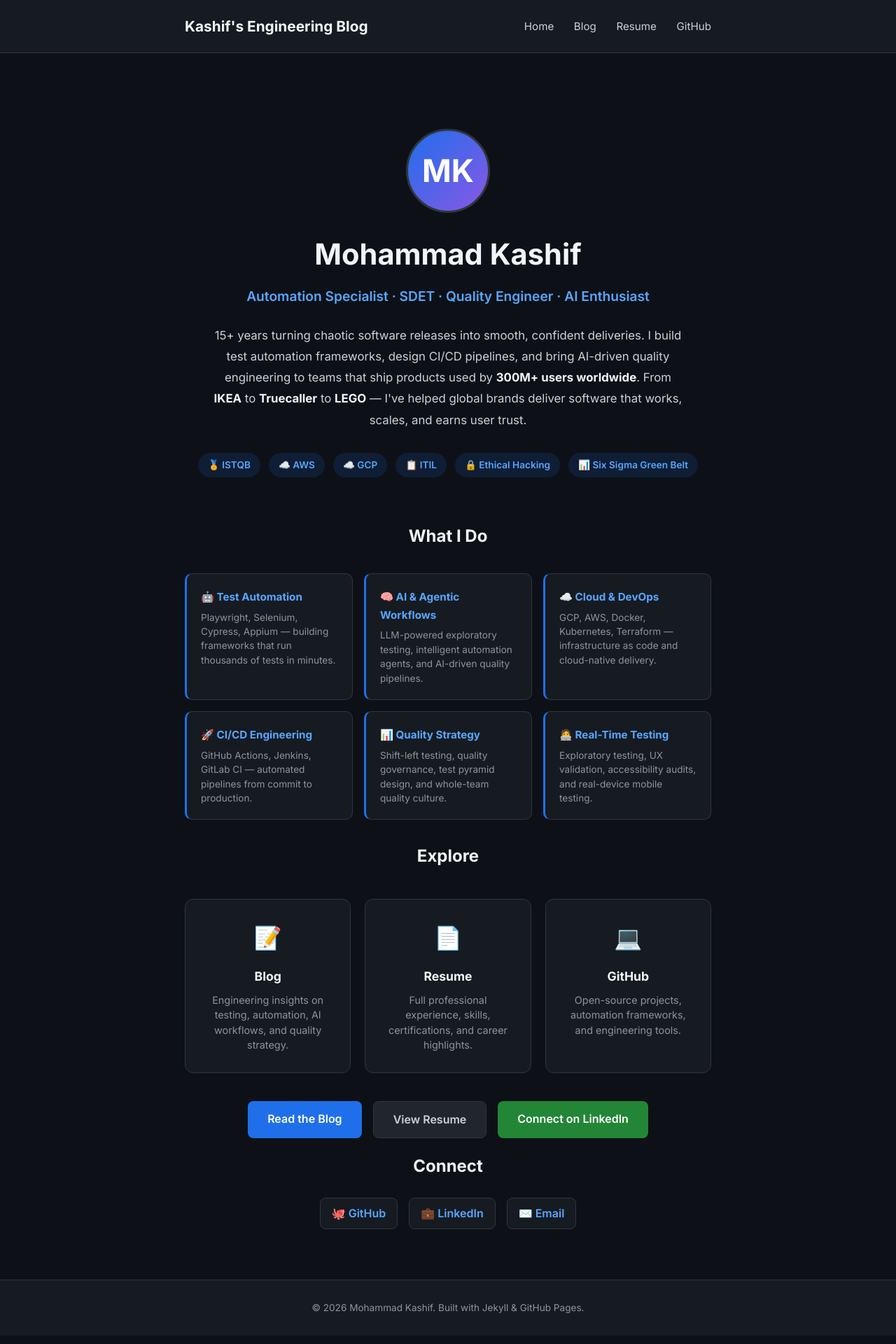
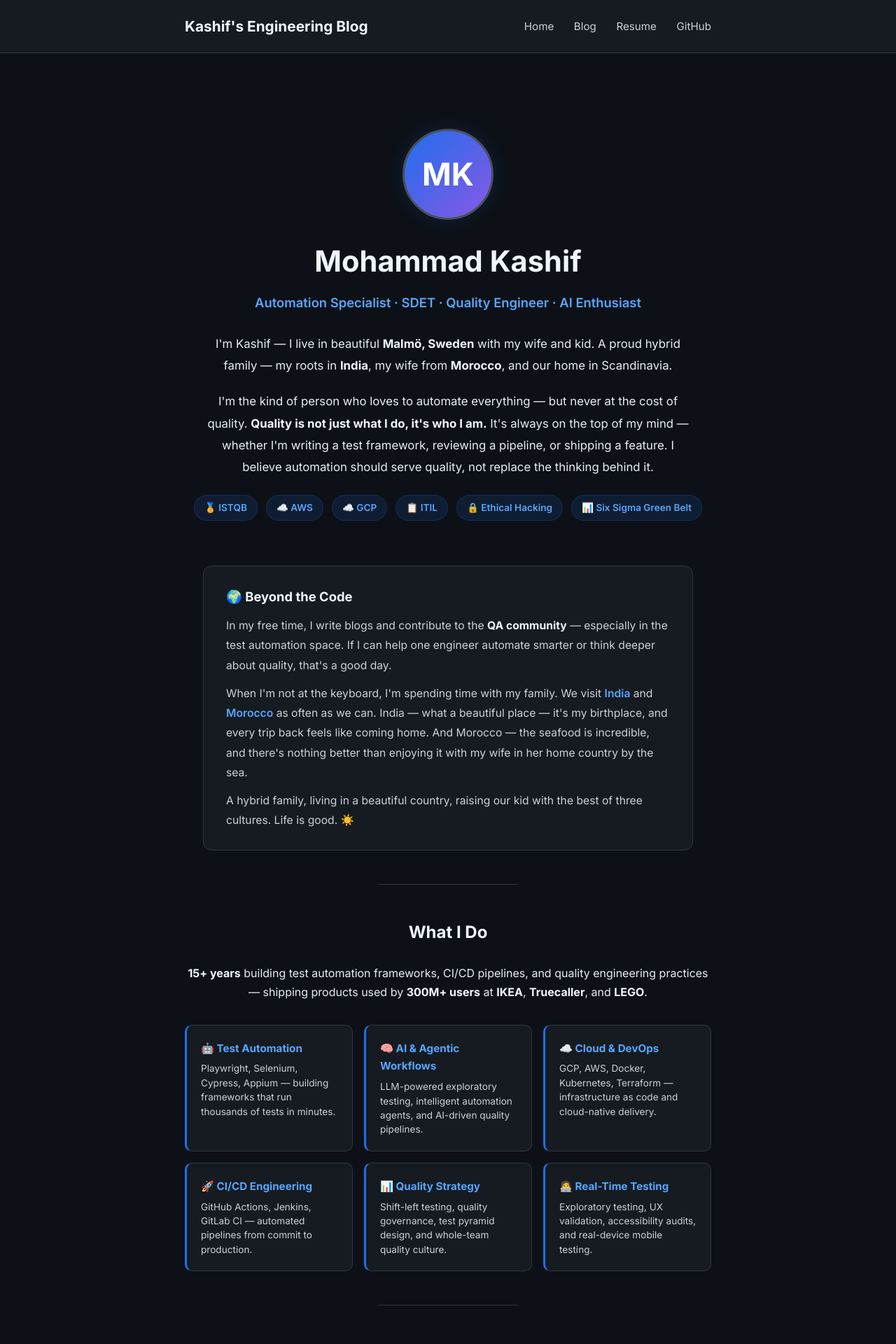
Before and after one commit to ascertain/ascertain.github.io, a Jekyll site: the page built from index.html, in a window 1280 px wide. Shown: the top 1920 px of the page at 70% size. Built offline with Jekyll 4.4.1, drawn with Linux system fonts in a browser that asks for light colours; the list of posts is cut into pages by our own code.

Commit message:
feat: personal homepage with Kashif's story, family, and quality mindset

```diff
--- a/index.html
+++ b/index.html
@@ -9,8 +9,8 @@ title: "Mohammad Kashif — Automation Specialist"
     padding: 60px 0 40px;
   }
   .hero-home .avatar {
-    width: 120px;
-    height: 120px;
+    width: 130px;
+    height: 130px;
     border-radius: 50%;
     background: linear-gradient(135deg, #1f6feb, #8957e5);
     color: #fff;
@@ -20,7 +20,8 @@ title: "Mohammad Kashif — Automation Specialist"
     align-items: center;
     justify-content: center;
     margin: 0 auto 24px;
-    border: 3px solid #30363d;
+    border: 3px solid #484f58;
+    box-shadow: 0 0 30px rgba(31, 111, 235, 0.15);
   }
   .hero-home h1 {
     font-size: 2.6rem;
@@ -28,17 +29,49 @@ title: "Mohammad Kashif — Automation Specialist"
     color: #f0f6fc;
   }
   .hero-home .tagline {
-    font-size: 1.2rem;
+    font-size: 1.15rem;
     color: #58a6ff;
-    margin-bottom: 24px;
+    margin-bottom: 28px;
     font-weight: 600;
   }
   .hero-home .intro {
-    max-width: 680px;
+    max-width: 700px;
+    margin: 0 auto 20px;
+    font-size: 1.05rem;
+    line-height: 1.85;
+    color: #e6edf3;
+  }
+  .hero-home .intro strong {
+    color: #f0f6fc;
+  }
+  .personal-section {
+    max-width: 700px;
     margin: 0 auto 32px;
-    font-size: 1.05rem;
+    background: #161b22;
+    border: 1px solid #30363d;
+    border-radius: 12px;
+    padding: 28px 32px;
+  }
+  .personal-section h3 {
+    color: #f0f6fc;
+    font-size: 1.15rem;
+    margin-bottom: 12px;
+  }
+  .personal-section p {
+    color: #c9d1d9;
+    font-size: 0.98rem;
     line-height: 1.8;
-    color: #c9d1d9;
+    margin-bottom: 12px;
+  }
+  .personal-section p:last-child {
+    margin-bottom: 0;
+  }
+  .personal-section strong {
+    color: #f0f6fc;
+  }
+  .personal-section .place {
+    color: #58a6ff;
+    font-weight: 600;
   }
   .home-cards {
     display: grid;
@@ -52,11 +85,12 @@ title: "Mohammad Kashif — Automation Specialist"
     border-radius: 12px;
     padding: 28px 24px;
     text-align: center;
-    transition: border-color 0.2s, transform 0.2s;
+    transition: border-color 0.2s, transform 0.2s, box-shadow 0.2s;
   }
   .home-card:hover {
     border-color: #58a6ff;
     transform: translateY(-3px);
+    box-shadow: 0 4px 20px rgba(88, 166, 255, 0.08);
   }
   .home-card .icon {
     font-size: 2rem;
@@ -84,6 +118,10 @@ title: "Mohammad Kashif — Automation Specialist"
     border-radius: 10px;
     padding: 20px;
     border-left: 3px solid #1f6feb;
+    transition: border-color 0.2s;
+  }
+  .expertise-item:hover {
+    border-color: #58a6ff;
   }
   .expertise-item h4 {
     color: #58a6ff;
@@ -91,7 +129,7 @@ title: "Mohammad Kashif — Automation Specialist"
     font-size: 0.95rem;
   }
   .expertise-item p {
-    color: #8b949e;
+    color: #c9d1d9;
     font-size: 0.85rem;
     line-height: 1.5;
   }
@@ -109,11 +147,11 @@ title: "Mohammad Kashif — Automation Specialist"
     font-weight: 600;
     text-decoration: none;
     font-size: 1rem;
-    transition: opacity 0.2s;
+    transition: opacity 0.2s, transform 0.2s;
   }
-  .home-cta a:hover { opacity: 0.85; }
+  .home-cta a:hover { opacity: 0.85; transform: translateY(-1px); }
   .btn-primary { background: #1f6feb; color: #fff; }
-  .btn-secondary { background: #21262d; color: #c9d1d9; border: 1px solid #30363d; }
+  .btn-secondary { background: #21262d; color: #e6edf3; border: 1px solid #30363d; }
   .btn-accent { background: #238636; color: #fff; }
   .section-title {
     font-size: 1.5rem;
@@ -133,13 +171,13 @@ title: "Mohammad Kashif — Automation Specialist"
     text-decoration: none;
     font-weight: 600;
     font-size: 1rem;
-    padding: 8px 16px;
+    padding: 10px 18px;
     border: 1px solid #30363d;
     border-radius: 8px;
     background: #161b22;
-    transition: border-color 0.2s;
+    transition: border-color 0.2s, transform 0.2s;
   }
-  .connect-links a:hover { border-color: #58a6ff; }
+  .connect-links a:hover { border-color: #58a6ff; transform: translateY(-1px); }
   .cert-badges {
     display: flex;
     gap: 12px;
@@ -154,6 +192,13 @@ title: "Mohammad Kashif — Automation Specialist"
     border-radius: 20px;
     font-size: 0.85rem;
     font-weight: 600;
+    border: 1px solid rgba(31, 111, 235, 0.2);
+  }
+  .divider {
+    border: none;
+    border-top: 1px solid #30363d;
+    margin: 48px auto;
+    max-width: 200px;
   }
 </style>
 
@@ -161,12 +206,18 @@ title: "Mohammad Kashif — Automation Specialist"
   <div class="avatar">MK</div>
   <h1>Mohammad Kashif</h1>
   <p class="tagline">Automation Specialist · SDET · Quality Engineer · AI Enthusiast</p>
+
   <p class="intro">
-    15+ years turning chaotic software releases into smooth, confident deliveries.
-    I build test automation frameworks, design CI/CD pipelines, and bring AI-driven quality engineering
-    to teams that ship products used by <strong>300M+ users worldwide</strong>.
-    From <strong>IKEA</strong> to <strong>Truecaller</strong> to <strong>LEGO</strong> — I've helped global brands
-    deliver software that works, scales, and earns user trust.
+    I'm Kashif — I live in beautiful <strong>Malmö, Sweden</strong> with my wife and kid.
+    A proud hybrid family — my roots in <strong>India</strong>, my wife from <strong>Morocco</strong>,
+    and our home in Scandinavia.
+  </p>
+
+  <p class="intro">
+    I'm the kind of person who loves to automate everything — but never at the cost of quality.
+    <strong>Quality is not just what I do, it's who I am.</strong> It's always on the top of my mind —
+    whether I'm writing a test framework, reviewing a pipeline, or shipping a feature.
+    I believe automation should serve quality, not replace the thinking behind it.
   </p>
 
   <div class="cert-badges">
@@ -179,7 +230,35 @@ title: "Mohammad Kashif — Automation Specialist"
   </div>
 </div>
 
+<div class="personal-section">
+  <h3>🌍 Beyond the Code</h3>
+  <p>
+    In my free time, I write blogs and contribute to the <strong>QA community</strong> — especially
+    in the test automation space. If I can help one engineer automate smarter or think deeper about
+    quality, that's a good day.
+  </p>
+  <p>
+    When I'm not at the keyboard, I'm spending time with my family. We visit
+    <span class="place">India</span> and <span class="place">Morocco</span> as often as we can.
+    India — what a beautiful place — it's my birthplace, and every trip back feels like coming home.
+    And Morocco — the seafood is incredible, and there's nothing better than enjoying it with
+    my wife in her home country by the sea.
+  </p>
+  <p>
+    A hybrid family, living in a beautiful country, raising our kid with the best of three cultures.
+    Life is good. ☀️
+  </p>
+</div>
+
+<hr class="divider">
+
 <h2 class="section-title">What I Do</h2>
+
+<p class="intro" style="text-align: center;">
+  <strong>15+ years</strong> building test automation frameworks, CI/CD pipelines, and quality engineering
+  practices — shipping products used by <strong>300M+ users</strong> at
+  <strong>IKEA</strong>, <strong>Truecaller</strong>, and <strong>LEGO</strong>.
+</p>
 
 <div class="expertise-grid">
   <div class="expertise-item">
@@ -208,6 +287,8 @@ title: "Mohammad Kashif — Automation Specialist"
   </div>
 </div>
 
+<hr class="divider">
+
 <h2 class="section-title">Explore</h2>
 
 <div class="home-cards">
@@ -234,6 +315,8 @@ title: "Mohammad Kashif — Automation Specialist"
   <a href="https://www.linkedin.com/in/md-kashif/" target="_blank" class="btn-accent">Connect on LinkedIn</a>
 </div>
 
+<hr class="divider">
+
 <h2 class="section-title">Connect</h2>
 
 <div class="connect-links">
```
